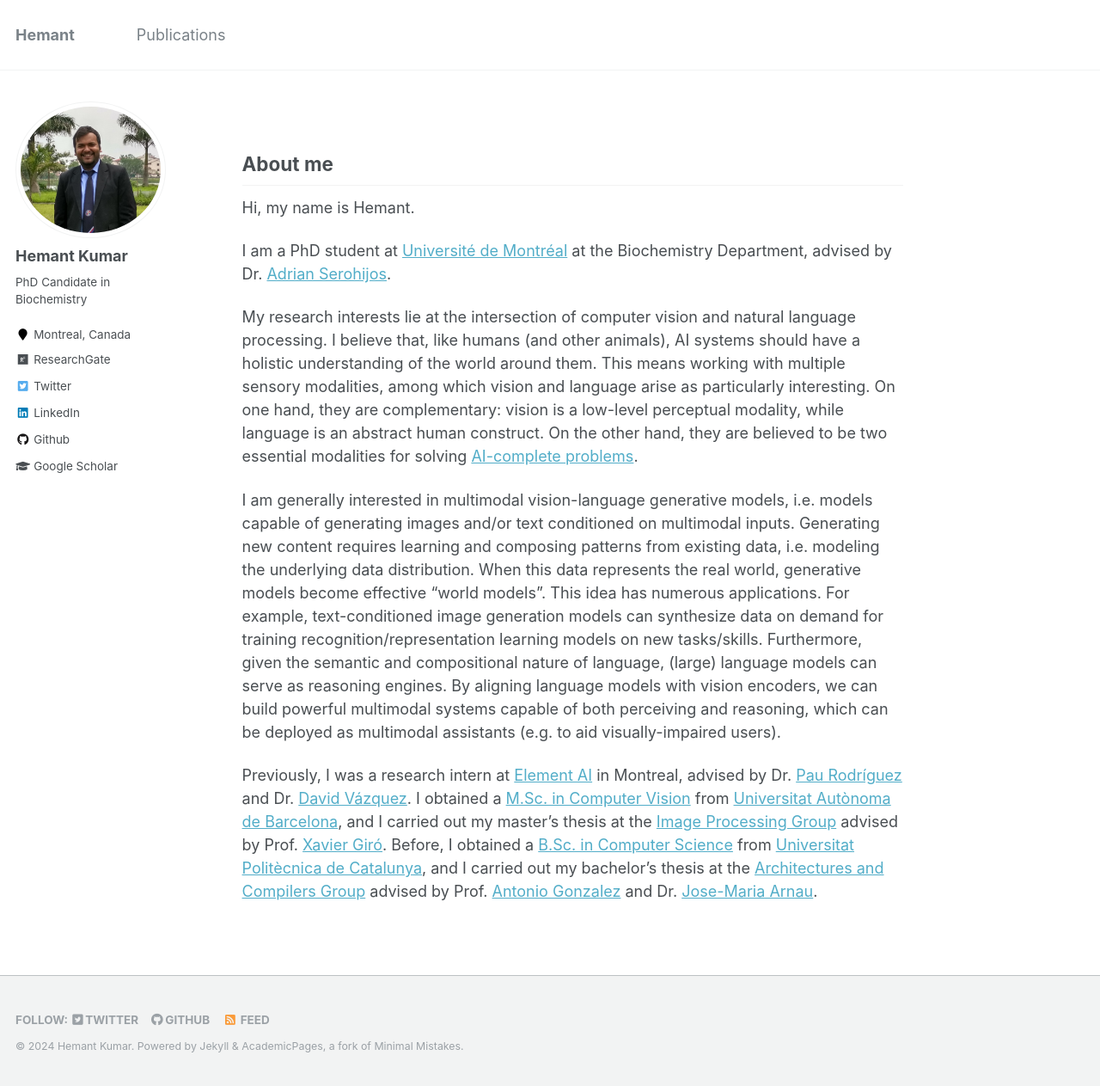
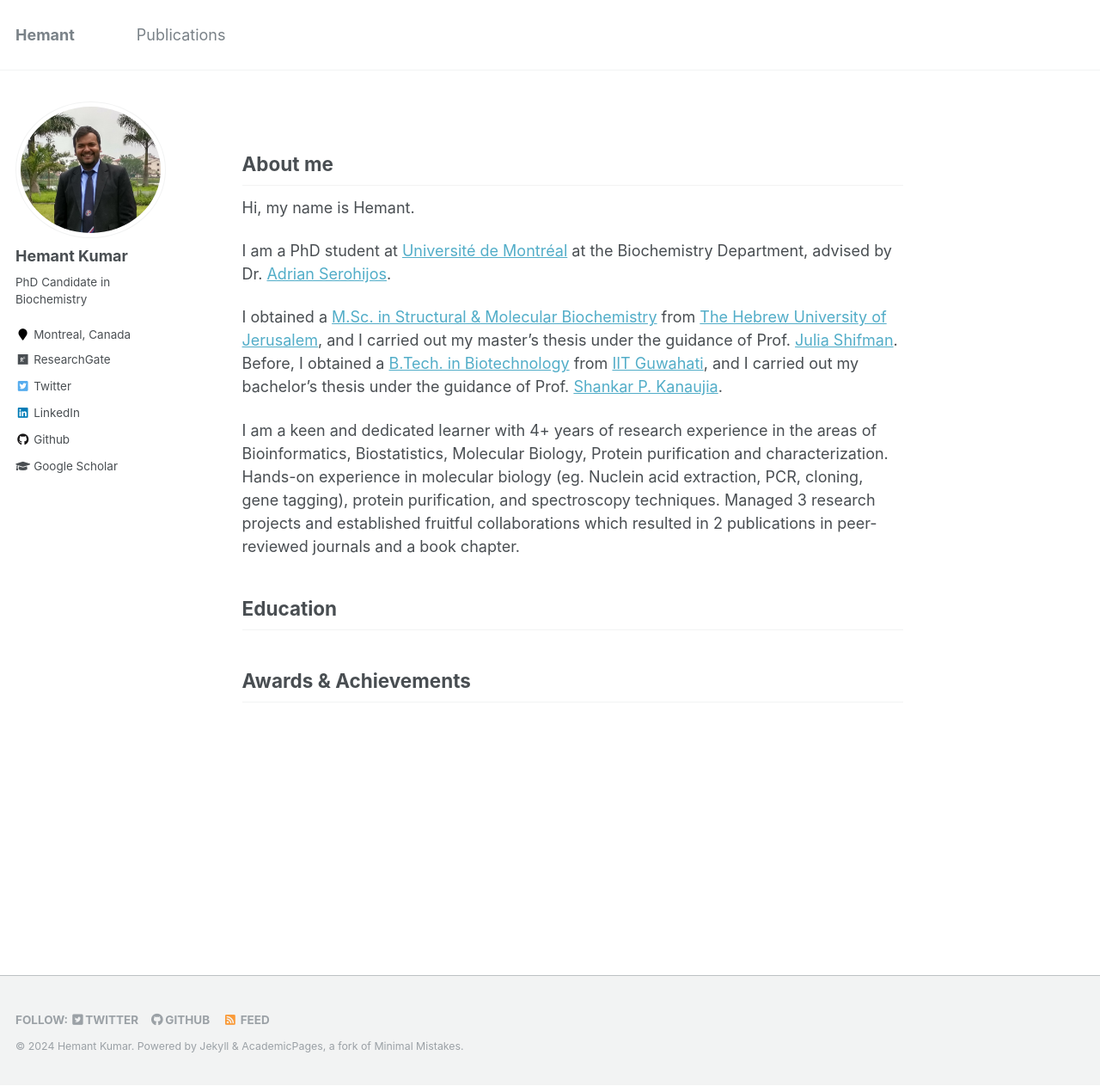
Before and after one commit to hemantkiitg/hemantkiitg.github.io, a Jekyll site: the page built from _pages/about.md, in a window 1280 px wide and 1263 px high. Shown: the whole window at 86% size. Built offline with Jekyll 4.4.1, drawn with Linux system fonts in a browser that asks for light colours.

Commit message:
Update about.md
change

```diff
--- a/_pages/about.md
+++ b/_pages/about.md
@@ -8,14 +8,18 @@ redirect_from:
   - /about.html
 ---
 
+
 ## About me
 
 Hi, my name is Hemant.
 
 I am a PhD student at [Université de Montréal](https://www.umontreal.ca/) at the Biochemistry Department, advised by Dr. [Adrian Serohijos](http://www.serohijoslab.org/).
 
-My research interests lie at the intersection of computer vision and natural language processing. I believe that, like humans (and other animals), AI systems should have a holistic understanding of the world around them. This means working with multiple sensory modalities, among which vision and language arise as particularly interesting. On one hand, they are complementary: vision is a low-level perceptual modality, while language is an abstract human construct. On the other hand, they are believed to be two essential modalities for solving [AI-complete problems](https://en.wikipedia.org/wiki/AI-complete).
+I obtained a [M.Sc. in Structural & Molecular Biochemistry](https://www.bio.huji.ac.il/en/departments_biological_chemistry_en) from [The Hebrew University of Jerusalem](https://en.huji.ac.il/), and I carried out my master's thesis under the guidance of Prof. [Julia Shifman](https://openscholar.huji.ac.il/shifmanlab/people/julia-shifman). Before, I obtained a [B.Tech. in Biotechnology](https://www.iitg.ac.in/) from [IIT Guwahati](https://www.iitg.ac.in/), and I carried out my bachelor's thesis under the guidance of Prof. [Shankar P. Kanaujia](https://fac.iitg.ac.in/spkanaujia/).
 
-I am generally interested in multimodal vision-language generative models, i.e. models capable of generating images and/or text conditioned on multimodal inputs. Generating new content requires learning and composing patterns from existing data, i.e. modeling the underlying data distribution. When this data represents the real world, generative models become effective “world models”. This idea has numerous applications. For example, text-conditioned image generation models can synthesize data on demand for training recognition/representation learning models on new tasks/skills. Furthermore, given the semantic and compositional nature of language, (large) language models can serve as reasoning engines. By aligning language models with vision encoders, we can build powerful multimodal systems capable of both perceiving and reasoning, which can be deployed as multimodal assistants (e.g. to aid visually-impaired users).
+I am a keen and dedicated learner with 4+ years of research experience in the areas of Bioinformatics, Biostatistics, Molecular Biology, Protein purification and characterization. Hands-on experience in molecular biology (eg. Nuclein acid extraction, PCR, cloning, gene tagging), protein purification, and spectroscopy techniques. Managed 3 research projects and established fruitful collaborations which resulted in 2 publications in peer-reviewed journals and a book chapter.
 
-Previously, I was a research intern at [Element AI](https://www.elementai.com/research) in Montreal, advised by Dr. [Pau Rodríguez](https://prlz77.github.io) and Dr. [David Vázquez](http://www.david-vazquez.com). I obtained a [M.Sc. in Computer Vision](https://pagines.uab.cat/mcv) from [Universitat Autònoma de Barcelona](https://www.uab.cat), and I carried out my master's thesis at the [Image Processing Group](https://imatge.upc.edu/web/) advised by Prof. [Xavier Giró](https://imatge.upc.edu/web/people/xavier-giro). Before, I obtained a [B.Sc. in Computer Science](https://www.fib.upc.edu/en/studies/bachelors-degrees/bachelor-degree-informatics-engineering) from [Universitat Politècnica de Catalunya](https://www.upc.edu), and I carried out my bachelor's thesis at the [Architectures and Compilers Group](https://arco.e.ac.upc.edu/wiki/index.php/Main_Page) advised by Prof. [Antonio Gonzalez](https://people.ac.upc.edu/antonio) and Dr. [Jose-Maria Arnau](http://jarnau.site.ac.upc.edu).
+## Education
+
+
+## Awards & Achievements
```
